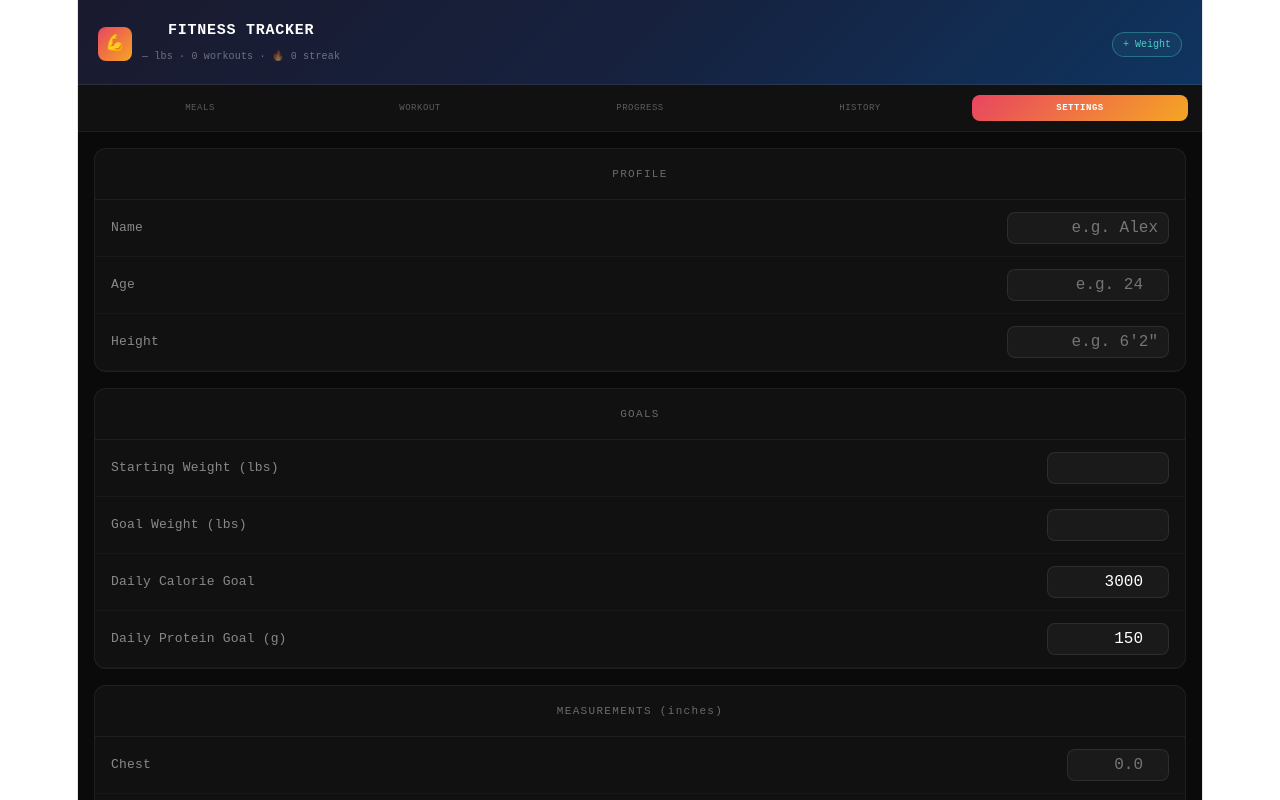
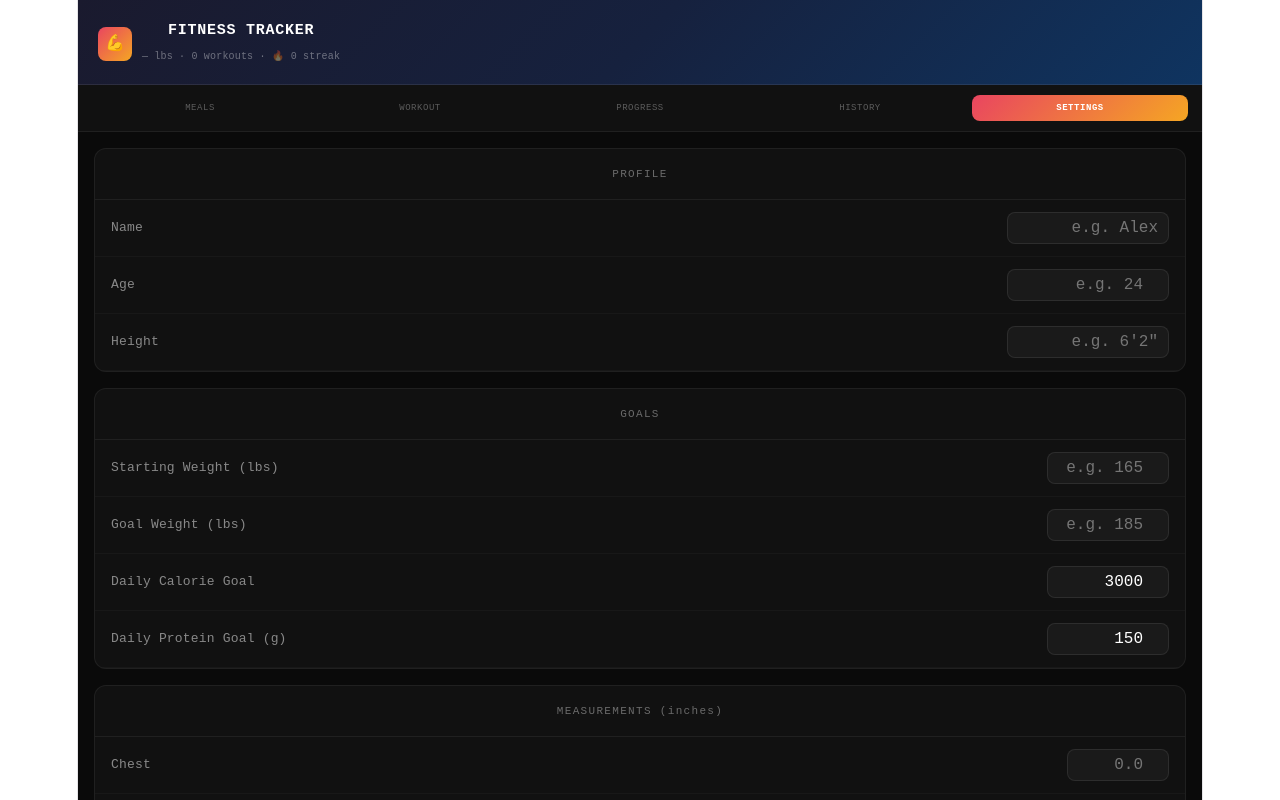
Before and after one commit to AlexSchrader/Fitness-Tracker, a React (Vite) app: page / in a window 1280 px wide. Both pictures are taken after a click on the button "SETTINGS". Shown: the top 800 px of the page. Built offline with nearby package versions, Linux system fonts and the light colour scheme.

Commit message:
add placeholder hints to settings fields

```diff
--- a/src/App.jsx
+++ b/src/App.jsx
@@ -393,7 +393,6 @@ export default function FitnessTracker() {
               <div style={{ fontSize: "10px", color: "#ffffff60" }}>{currentWeight} lbs · {totalWorkouts} workouts · 🔥 {streak} streak</div>
             </div>
           </div>
-          <button onClick={() => setShowWeightPrompt(true)} style={{ padding: "6px 10px", borderRadius: "16px", border: "1px solid #4ecdc460", background: "#4ecdc410", color: "#4ecdc4", fontSize: "10px", fontFamily: "inherit", cursor: "pointer" }}>+ Weight</button>
         </div>
       </div>
 
@@ -850,14 +849,14 @@ export default function FitnessTracker() {
           <div style={{ background: "#111", borderRadius: "12px", border: "1px solid #ffffff10", marginBottom: "16px", overflow: "hidden" }}>
             <div style={{ padding: "12px 16px", borderBottom: "1px solid #ffffff10", fontSize: "11px", letterSpacing: "0.12em", color: "#ffffff60" }}>GOALS</div>
             {[
-              { label: "Starting Weight (lbs)", key: "startingWeight", type: "number" },
-              { label: "Goal Weight (lbs)", key: "goalWeight", type: "number" },
-              { label: "Daily Calorie Goal", key: "calorieGoal", type: "number" },
-              { label: "Daily Protein Goal (g)", key: "proteinGoal", type: "number" },
+              { label: "Starting Weight (lbs)", key: "startingWeight", type: "number", placeholder: "e.g. 165" },
+              { label: "Goal Weight (lbs)", key: "goalWeight", type: "number", placeholder: "e.g. 185" },
+              { label: "Daily Calorie Goal", key: "calorieGoal", type: "number", placeholder: "e.g. 3000" },
+              { label: "Daily Protein Goal (g)", key: "proteinGoal", type: "number", placeholder: "e.g. 150" },
             ].map(f => (
               <div key={f.key} style={{ padding: "12px 16px", borderBottom: "1px solid #ffffff08", display: "flex", justifyContent: "space-between", alignItems: "center" }}>
                 <div style={{ fontSize: "13px", color: "#ffffff80" }}>{f.label}</div>
-                <input value={settings[f.key] || ""} onChange={e => setSettings(s => ({ ...s, [f.key]: parseFloat(e.target.value) || 0 }))} type="number"
+                <input value={settings[f.key] || ""} onChange={e => setSettings(s => ({ ...s, [f.key]: parseFloat(e.target.value) || 0 }))} type="number" placeholder={f.placeholder || ""}
                   style={{ background: "#1a1a1a", border: "1px solid #ffffff15", borderRadius: "8px", padding: "6px 10px", color: "#fff", fontSize: "16px", fontFamily: "inherit", width: "100px", textAlign: "right" }} />
               </div>
             ))}
```
